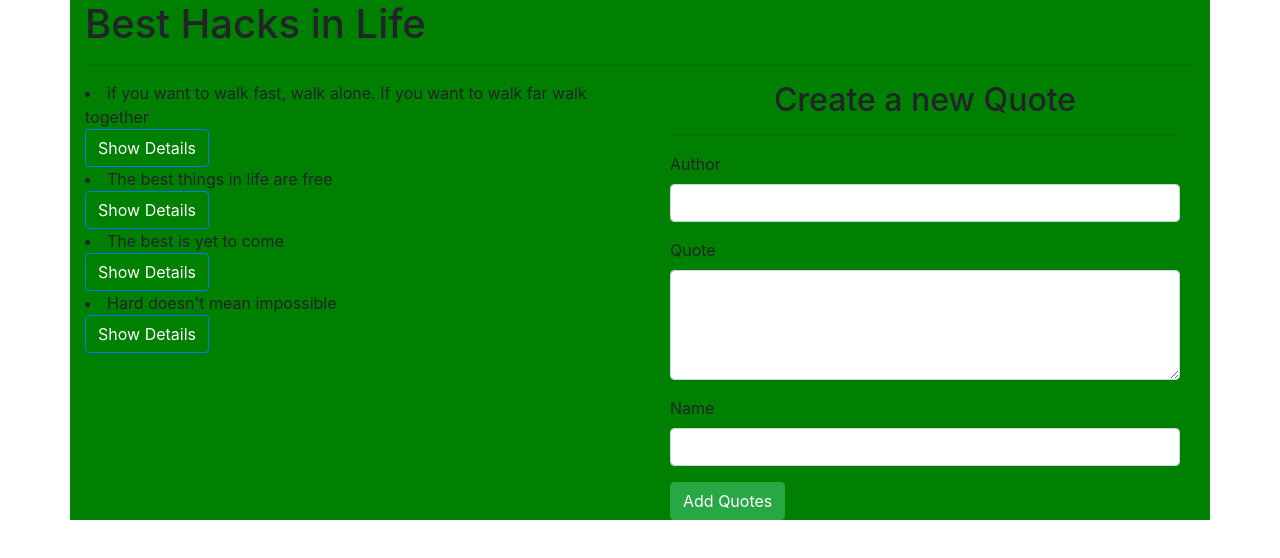
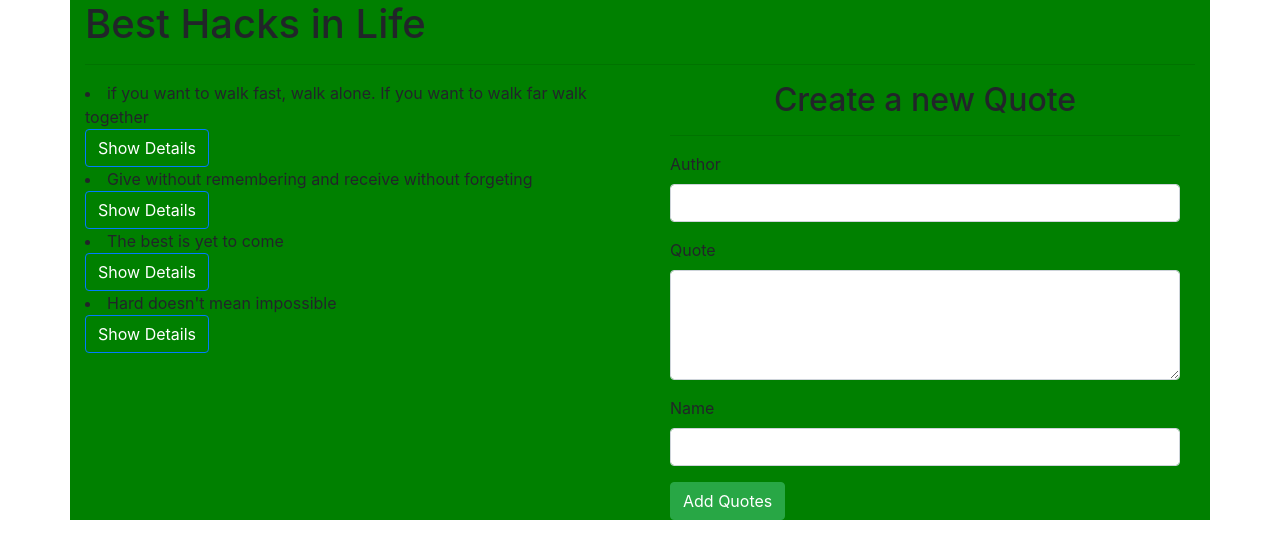
Before and after one commit to JadyVella/Quotes, an Angular app: page / in a window 1280 px wide. Shown: the top 558 px of the page. Built offline with nearby package versions, Linux system fonts and the light colour scheme.

Commit message:
Add a third quote in life-hacks.component.ts

```diff
--- a/src/app/life-hacks/life-hacks.component.ts
+++ b/src/app/life-hacks/life-hacks.component.ts
@@ -11,8 +11,8 @@ export class LifeHacksComponent implements OnInit {
 
   lifehacks: LifeHacks[] = [
     new LifeHacks(1, "if you want to walk fast, walk alone. If you want to walk far walk together", "Jady", "Felix", new Date(2020,1,12)),
-    // new LifeHacks(2, "Give without remembering and receive without forgeting", "Jady", "Felix", new Date(2020,1,12)),
-    new LifeHacks(3, "The best things in life are free", "Jady", "Felix", new Date(2020,1,12)),
+    new LifeHacks(2, "Give without remembering and receive without forgeting", "Jady", "Felix", new Date(2020,1,12)),
+    // new LifeHacks(3, "The best things in life are free", "Jady", "Felix", new Date(2020,1,12)),
     new LifeHacks(4, "The best is yet to come", "Jady", "Felix", new Date(2020,1,12)),
     new LifeHacks(5, "Hard doesn't mean impossible", "Jady", "Felix", new Date(2020,1,12)),
 
```
